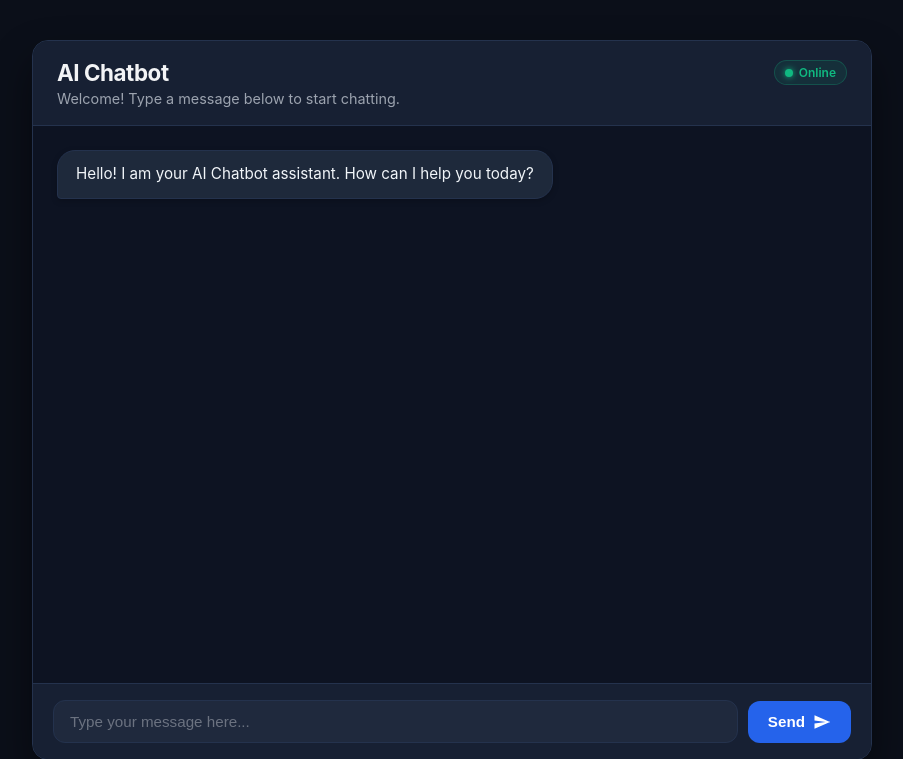
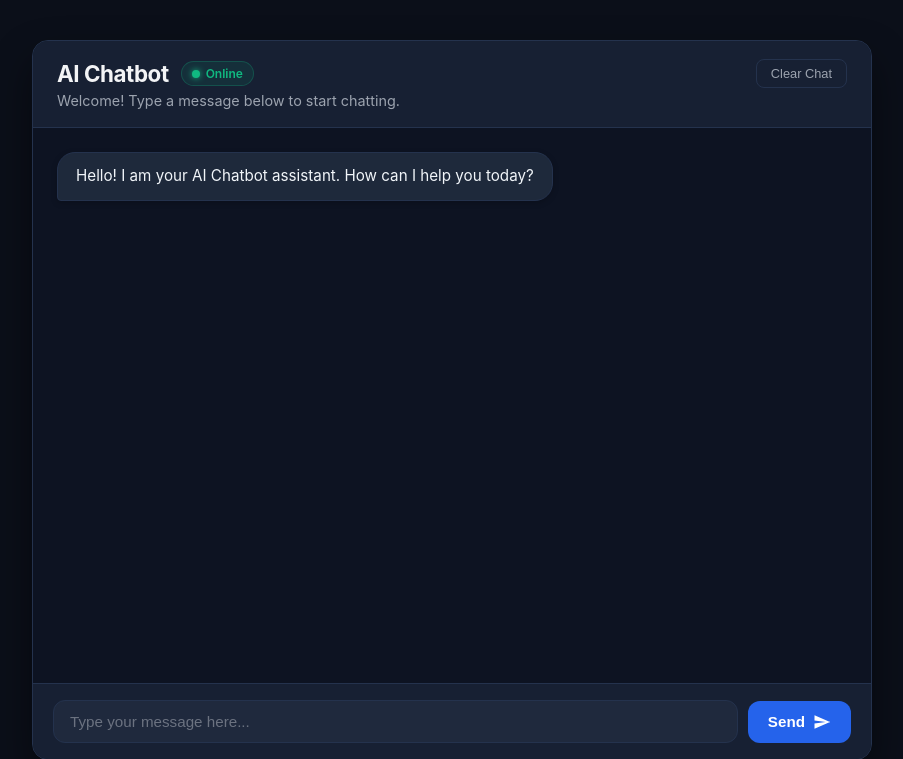
Before and after one commit to ncanedoortiz2023-glitch/gensec-CanedoOrtiz-23732299, a Flask app: page / in a window 1280 px wide. Shown: the top 759 px of the page, without its empty margins (188-1091 px from the left). Run offline with Flask 3, Linux system fonts and the light colour scheme.

Commit message:
Implement multi-turn conversation history and clear chat functionality

```diff
--- a/homeworks/Homework6/app.py
+++ b/homeworks/Homework6/app.py
@@ -2,11 +2,15 @@ import logging
 import os
 from flask import Flask, jsonify, render_template, request
 from google import genai
+from google.genai import types
 
 logging.basicConfig(level=logging.INFO)
 logger = logging.getLogger(__name__)
 
 app = Flask(__name__)
+
+# Maximum number of previous conversation messages to send to prevent oversized requests
+MAX_HISTORY_MESSAGES = 20
 
 
 @app.route("/")
@@ -26,6 +30,14 @@ def chat():
 
     user_message = raw_message.strip()
 
+    # Validate and process optional conversation history
+    raw_history = data.get("history", [])
+    if not isinstance(raw_history, list):
+        return jsonify({"error": "Invalid history format. Array expected."}), 400
+
+    # Limit history to the most recent messages
+    trimmed_history = raw_history[-MAX_HISTORY_MESSAGES:]
+
     api_key = os.environ.get("GOOGLE_API_KEY")
     model_name = os.environ.get("GOOGLE_MODEL")
 
@@ -41,11 +53,40 @@ def chat():
     if model_name.startswith("google."):
         model_name = model_name[7:]
 
+    # Convert conversation history into the format expected by the Google Gen AI SDK
+    contents = []
+    for entry in trimmed_history:
+        if not isinstance(entry, dict):
+            continue
+
+        role = entry.get("role")
+        content_text = entry.get("content") or entry.get("text")
+        if not isinstance(content_text, str) or not content_text.strip():
+            continue
+
+        # Map assistant role to Gemini's expected model role
+        gemini_role = "model" if role in ("assistant", "model") else "user"
+        contents.append(
+            types.Content(
+                role=gemini_role,
+                parts=[types.Part.from_text(text=content_text.strip())],
+            )
+        )
+
+    # Append the new user message if not already present at the end
+    if not contents or contents[-1].role != "user" or contents[-1].parts[0].text != user_message:
+        contents.append(
+            types.Content(
+                role="user",
+                parts=[types.Part.from_text(text=user_message)],
+            )
+        )
+
     try:
         client = genai.Client(api_key=api_key)
         response = client.models.generate_content(
             model=model_name,
-            contents=user_message,
+            contents=contents,
         )
 
         reply = response.text if response and response.text else "No response generated."
--- a/homeworks/Homework6/static/script.js
+++ b/homeworks/Homework6/static/script.js
@@ -3,6 +3,14 @@ document.addEventListener("DOMContentLoaded", () => {
     const userInput = document.getElementById("user-input");
     const chatMessages = document.getElementById("chat-messages");
     const sendBtn = document.getElementById("send-btn");
+    const clearBtn = document.getElementById("clear-btn");
+
+    // In-memory conversation history: [{ role: "user" | "assistant", content: string }]
+    // Stored in browser memory only; refreshing starts a fresh conversation
+    let conversationHistory = [];
+
+    // Limit previous messages sent to backend to prevent oversized requests
+    const MAX_HISTORY_MESSAGES = 10;
 
     /**
      * Appends a message bubble to the chat container.
@@ -25,7 +33,17 @@ document.addEventListener("DOMContentLoaded", () => {
     }
 
     /**
-     * Sends the user's message to the Flask API endpoint and displays the response.
+     * Clears displayed messages and resets in-memory conversation history.
+     */
+    function handleClearChat() {
+        conversationHistory = [];
+        chatMessages.innerHTML = "";
+        userInput.value = "";
+        userInput.focus();
+    }
+
+    /**
+     * Sends the user's message and conversation history to the Flask API endpoint.
      */
     async function handleSendMessage() {
         const text = userInput.value.trim();
@@ -46,13 +64,19 @@ document.addEventListener("DOMContentLoaded", () => {
         // 2. Disable Send button while waiting for response
         sendBtn.disabled = true;
 
+        // Slice recent history to limit request size
+        const historyPayload = conversationHistory.slice(-MAX_HISTORY_MESSAGES);
+
         try {
             const response = await fetch("/api/chat", {
                 method: "POST",
                 headers: {
                     "Content-Type": "application/json",
                 },
-                body: JSON.stringify({ message: text }),
+                body: JSON.stringify({
+                    message: text,
+                    history: historyPayload,
+                }),
             });
 
             const data = await response.json().catch(() => null);
@@ -63,7 +87,12 @@ document.addEventListener("DOMContentLoaded", () => {
                     : "Unable to get a response from the AI assistant. Please try again.";
                 appendMessage("assistant", errorMessage);
             } else {
-                appendMessage("assistant", data.response || "No response received.");
+                const aiReply = data.response || "No response received.";
+                appendMessage("assistant", aiReply);
+
+                // Update in-memory conversation history on success
+                conversationHistory.push({ role: "user", content: text });
+                conversationHistory.push({ role: "assistant", content: aiReply });
             }
         } catch (error) {
             // Graceful network or unexpected error display without leaking internal details
@@ -88,4 +117,9 @@ document.addEventListener("DOMContentLoaded", () => {
             handleSendMessage();
         }
     });
+
+    // Handle Clear Chat button
+    if (clearBtn) {
+        clearBtn.addEventListener("click", handleClearChat);
+    }
 });
--- a/homeworks/Homework6/static/style.css
+++ b/homeworks/Homework6/static/style.css
@@ -70,6 +70,36 @@ body {
     align-items: center;
     justify-content: space-between;
     margin-bottom: 4px;
+    gap: 12px;
+}
+
+.chat-header-title {
+    display: flex;
+    align-items: center;
+    gap: 12px;
+}
+
+.clear-button {
+    background-color: transparent;
+    border: 1px solid var(--border-color);
+    color: var(--text-secondary);
+    border-radius: var(--radius-sm);
+    padding: 6px 14px;
+    font-size: 0.8rem;
+    font-weight: 500;
+    cursor: pointer;
+    transition: all 0.2s ease;
+    white-space: nowrap;
+}
+
+.clear-button:hover {
+    background-color: rgba(239, 68, 68, 0.12);
+    border-color: rgba(239, 68, 68, 0.4);
+    color: #f87171;
+}
+
+.clear-button:active {
+    transform: scale(0.97);
 }
 
 .chat-header h1 {
--- a/homeworks/Homework6/templates/index.html
+++ b/homeworks/Homework6/templates/index.html
@@ -10,11 +10,14 @@
     <div class="chat-container">
         <header class="chat-header">
             <div class="chat-header-info">
-                <h1>AI Chatbot</h1>
-                <span class="status-indicator">
-                    <span class="status-dot"></span>
-                    <span class="status-text">Online</span>
-                </span>
+                <div class="chat-header-title">
+                    <h1>AI Chatbot</h1>
+                    <span class="status-indicator">
+                        <span class="status-dot"></span>
+                        <span class="status-text">Online</span>
+                    </span>
+                </div>
+                <button type="button" id="clear-btn" class="clear-button" aria-label="Clear chat">Clear Chat</button>
             </div>
             <p class="welcome-message">Welcome! Type a message below to start chatting.</p>
         </header>
```
